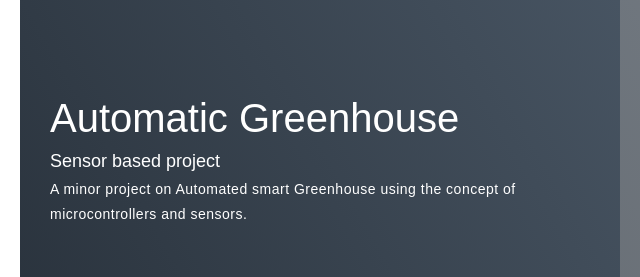
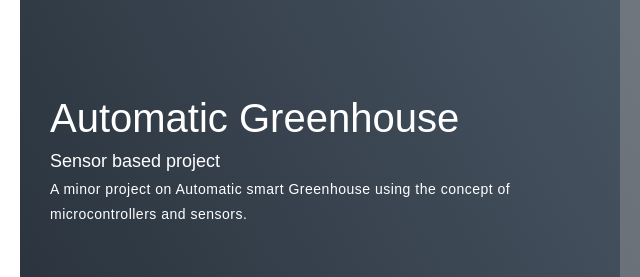
Before and after one commit to jonnishh/My-personal, a plain HTML site: page index.html in a window 1280 px wide. Shown: the part 1058-1335 px from the top of the page, 20-660 px from the left. Drawn offline with Linux system fonts and the light colour scheme.

Commit message:
Websit remaining editing done
i revisted the website and i managed all the flaws and edited the flaws

```diff
--- a/index.html
+++ b/index.html
@@ -100,7 +100,7 @@
           <div class="project-info">
             <h1>Automatic Greenhouse</h1>
             <h2>Sensor based project</h2>
-            <p>A minor project on Automated smart Greenhouse using the concept of microcontrollers and sensors.
+            <p>A minor project on Automatic smart Greenhouse using the concept of microcontrollers and sensors.
             </p>
           </div>
           <div class="project-img">
```
